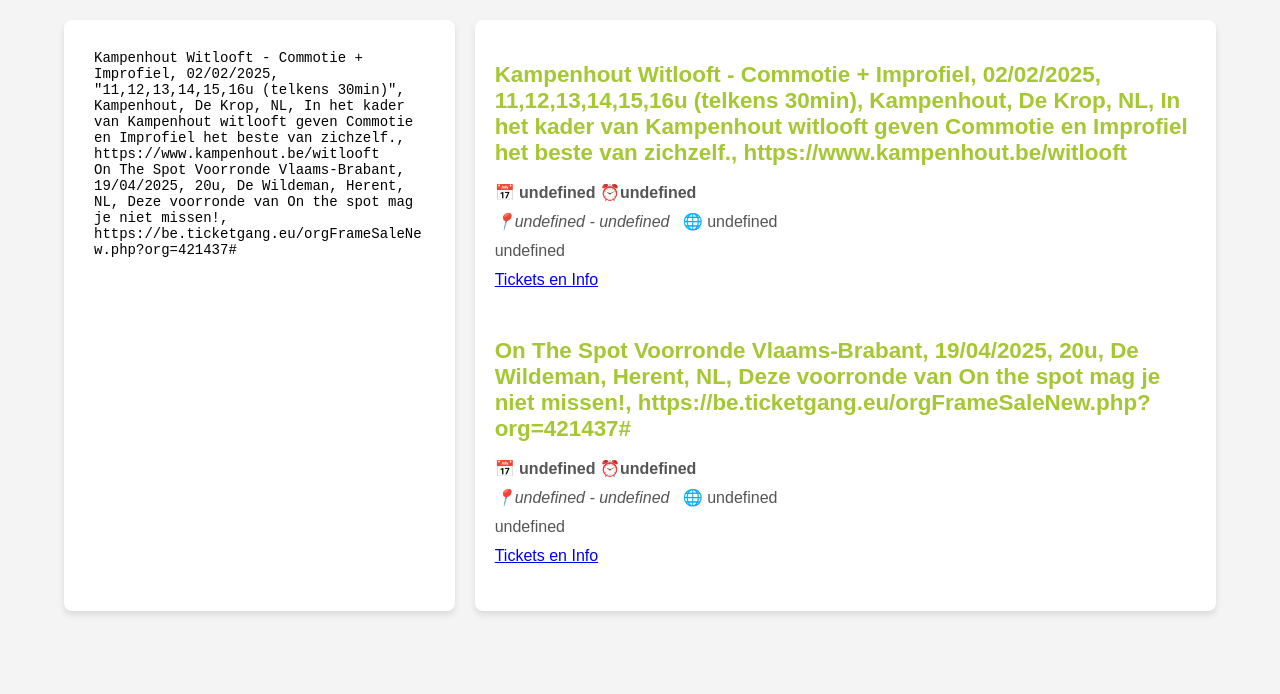
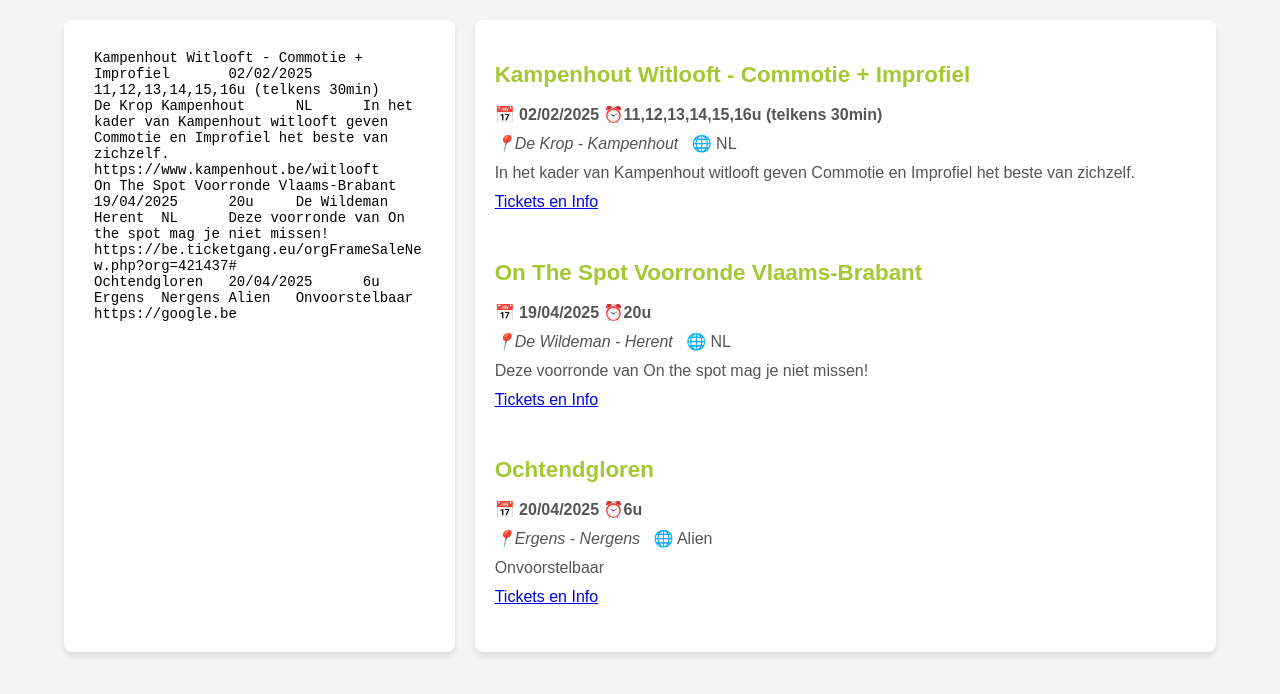
Before and after one commit to ingdas/ingdas.github.io, a plain HTML site: page nieuwsbrief/index.html in a window 1280 px wide. Drawn offline with Linux system fonts and the light colour scheme.

Commit message:
Nieuwsbrief

```diff
--- a/nieuwsbrief/assets/index-DYhCAqvq.js
+++ /dev/null
@@ -1,28 +0,0 @@
-(function(){const i=document.createElement("link").relList;if(i&&i.supports&&i.supports("modulepreload"))return;for(const e of document.querySelectorAll('link[rel="modulepreload"]'))s(e);new MutationObserver(e=>{for(const n of e)if(n.type==="childList")for(const a of n.addedNodes)a.tagName==="LINK"&&a.rel==="modulepreload"&&s(a)}).observe(document,{childList:!0,subtree:!0});function t(e){const n={};return e.integrity&&(n.integrity=e.integrity),e.referrerPolicy&&(n.referrerPolicy=e.referrerPolicy),e.crossOrigin==="use-credentials"?n.credentials="include":e.crossOrigin==="anonymous"?n.credentials="omit":n.credentials="same-origin",n}function s(e){if(e.ep)return;e.ep=!0;const n=t(e);fetch(e.href,n)}})();const p=o=>{const i=[];let t="",s=!1,e=0;for(;e<o.length;){const n=o[e];n==='"'?s&&o[e+1]==='"'?(t+='"',e++):s=!s:n==="	"&&!s?(i.push(t.trim()),t=""):t+=n,e++}return t&&i.push(t.trim()),i};document.querySelector("#app").innerHTML=`
-<div class="column left">
-    <textarea id="csv-input" placeholder="Paste your CSV here...">
-Kampenhout Witlooft - Commotie + Improfiel, 02/02/2025, "11,12,13,14,15,16u (telkens 30min)", Kampenhout, De Krop, NL, In het kader van Kampenhout witlooft geven Commotie en Improfiel het beste van zichzelf., https://www.kampenhout.be/witlooft
-On The Spot Voorronde Vlaams-Brabant, 19/04/2025, 20u, De Wildeman, Herent, NL, Deze voorronde van On the spot mag je niet missen!, https://be.ticketgang.eu/orgFrameSaleNew.php?org=421437#</textarea>
-</div>
-<div class="column right">
-    <div id="html-output"></div>
-</div>
-`;const l=document.getElementById("csv-input"),r=document.getElementById("html-output"),c=()=>{const i=l.value.split(`
-`).map(t=>p(t));r.innerHTML="",i.forEach(t=>{if(t.length>0){const s=document.createElement("div");s.className="event",s.innerHTML=`
-    <div class="event-card">
-        <h3 class="event-title">${t[0]}</h3>
-        <div class="event-details">
-            <p class="event-time">📅 ${t[1]} ⏰${t[2]}</p>
-            <p>
-                <span class="event-location">📍${t[3]} - ${t[4]}</span>
-                <span>&nbsp;</span>
-                <span class="event-language">🌐 ${t[5]}</span>
-            </p>
-            <p class="event-about">${t[6]}</p>
-            <p class="event-link">
-                <a href="${t[7]}" target="_blank" class="">Tickets en Info</a>
-            </p>
-        </div>
-        <div class="spacer">&nbsp;</div>
-    </div>
-`,r.appendChild(s)}}),r.innerHTML=r.innerHTML.toString()};l.addEventListener("input",c);c();
--- /dev/null
+++ b/nieuwsbrief/assets/index-bo6RVcOy.js
@@ -0,0 +1,29 @@
+(function(){const o=document.createElement("link").relList;if(o&&o.supports&&o.supports("modulepreload"))return;for(const e of document.querySelectorAll('link[rel="modulepreload"]'))s(e);new MutationObserver(e=>{for(const n of e)if(n.type==="childList")for(const l of n.addedNodes)l.tagName==="LINK"&&l.rel==="modulepreload"&&s(l)}).observe(document,{childList:!0,subtree:!0});function t(e){const n={};return e.integrity&&(n.integrity=e.integrity),e.referrerPolicy&&(n.referrerPolicy=e.referrerPolicy),e.crossOrigin==="use-credentials"?n.credentials="include":e.crossOrigin==="anonymous"?n.credentials="omit":n.credentials="same-origin",n}function s(e){if(e.ep)return;e.ep=!0;const n=t(e);fetch(e.href,n)}})();const p=r=>{const o=[];let t="",s=!1,e=0;for(;e<r.length;){const n=r[e];n==='"'?s&&r[e+1]==='"'?(t+='"',e++):s=!s:n==="	"&&!s?(o.push(t.trim()),t=""):t+=n,e++}return t&&o.push(t.trim()),o};document.querySelector("#app").innerHTML=`
+<div class="column left">
+    <textarea id="csv-input" placeholder="Paste your CSV here...">
+Kampenhout Witlooft - Commotie + Improfiel	02/02/2025	11,12,13,14,15,16u (telkens 30min)	De Krop	Kampenhout	NL	In het kader van Kampenhout witlooft geven Commotie en Improfiel het beste van zichzelf.	https://www.kampenhout.be/witlooft
+On The Spot Voorronde Vlaams-Brabant	19/04/2025	20u	De Wildeman	Herent	NL	Deze voorronde van On the spot mag je niet missen!	https://be.ticketgang.eu/orgFrameSaleNew.php?org=421437#
+Ochtendgloren	20/04/2025	6u	Ergens	Nergens	Alien	Onvoorstelbaar	https://google.be</textarea>
+</div>
+<div class="column right">
+    <div id="html-output"></div>
+</div>
+`;const a=document.getElementById("csv-input"),i=document.getElementById("html-output"),c=()=>{const o=a.value.split(`
+`).map(t=>p(t));i.innerHTML="",o.forEach(t=>{if(t.length>0){const s=document.createElement("div");s.className="event",s.innerHTML=`
+    <div class="event-card">
+        <h3 class="event-title">${t[0]}</h3>
+        <div class="event-details">
+            <p class="event-time">📅 ${t[1]} ⏰${t[2]}</p>
+            <p>
+                <span class="event-location">📍${t[3]} - ${t[4]}</span>
+                <span>&nbsp;</span>
+                <span class="event-language">🌐 ${t[5]}</span>
+            </p>
+            <p class="event-about">${t[6]}</p>
+            <p class="event-link">
+                <a href="${t[7]}" target="_blank" class="">Tickets en Info</a>
+            </p>
+        </div>
+        <div class="spacer">&nbsp;</div>
+    </div>
+`,i.appendChild(s)}}),i.innerHTML=i.innerHTML.toString()};a.addEventListener("input",c);c();
--- a/nieuwsbrief/index.html
+++ b/nieuwsbrief/index.html
@@ -5,7 +5,7 @@
     <link rel="icon" type="image/svg+xml" href="./favicon.svg" />
     <meta name="viewport" content="width=device-width, initial-scale=1.0" />
     <title>Impronieuwsbrief</title>
-    <script type="module" crossorigin src="./assets/index-DYhCAqvq.js"></script>
+    <script type="module" crossorigin src="./assets/index-bo6RVcOy.js"></script>
     <link rel="stylesheet" crossorigin href="./assets/index-DGm5JXuW.css">
   </head>
   <body>
```
